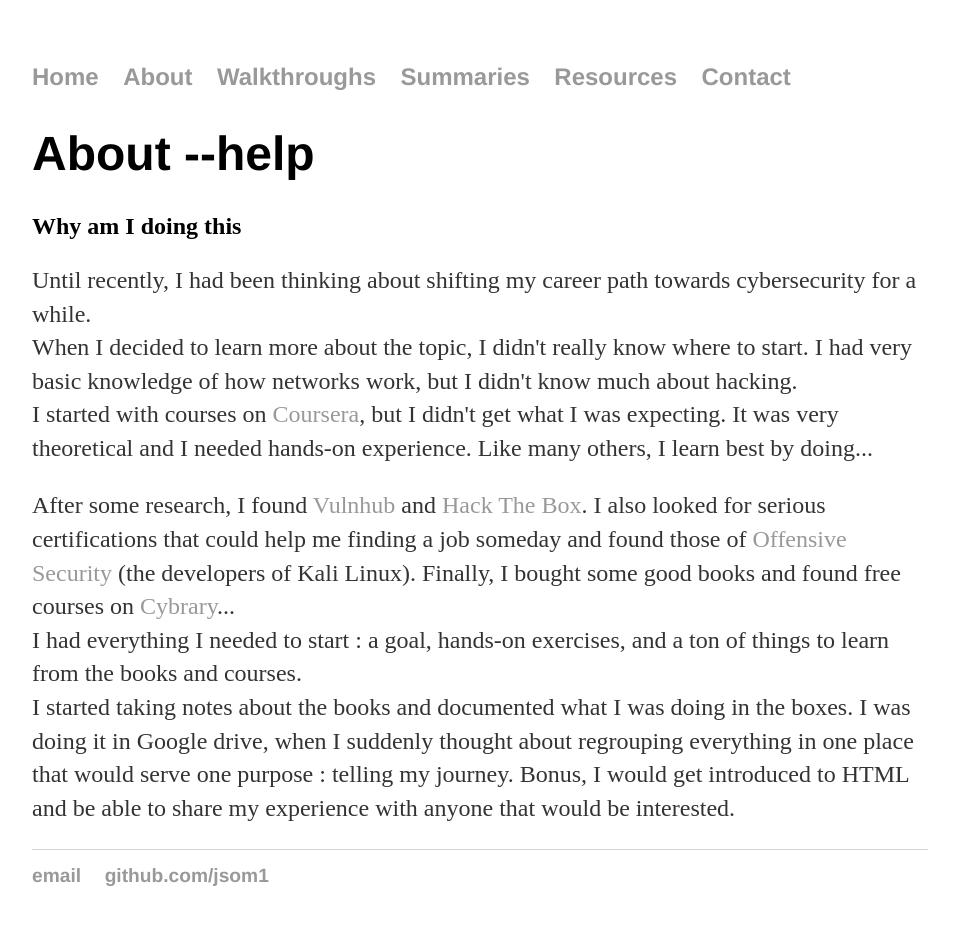
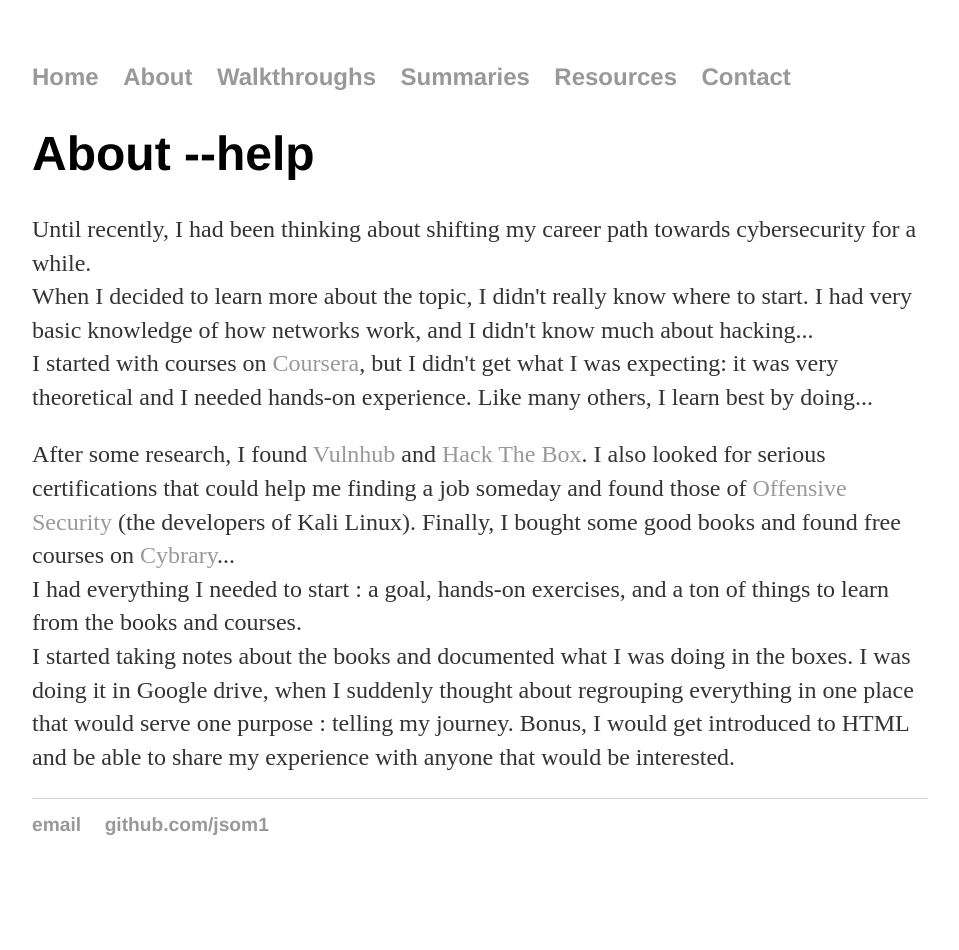
Before and after one commit to jsom1/jsom1.github.io, a Jekyll site: the page built from about/index.html, in a window 1280 px wide. Shown: the whole page, without its empty margins (160-1119 px from the left). Built offline with Jekyll 4.4.1, drawn with Linux system fonts in a browser that asks for light colours; after the commit the page ends 900 px from its top, so only the background shows below that.

Commit message:
Update index.html

```diff
--- a/about/index.html
+++ b/about/index.html
@@ -5,13 +5,13 @@ title: About me
 <div class="about">
 	<h1>About --help</h1>
 
-	<h2>Why am I doing this</h2>
+	<!--<h2>Why am I doing this</h2>-->
 	<p>
 	Until recently, I had been thinking about shifting my career path towards cybersecurity for a while.<br>
 	When I decided to learn more about the topic, I didn't really know where to start. I had very basic knowledge
-	of how networks work, but I didn't know much about hacking.<br>
+	of how networks work, and I didn't know much about hacking...<br>
 	I started with courses on <a href="https://www.coursera.org/">Coursera</a>, but I didn't
-	get what I was expecting. It was very theoretical and I needed hands-on experience. Like
+	get what I was expecting: it was very theoretical and I needed hands-on experience. Like
 	many others, I learn best by doing...
 	</p>
 
```
